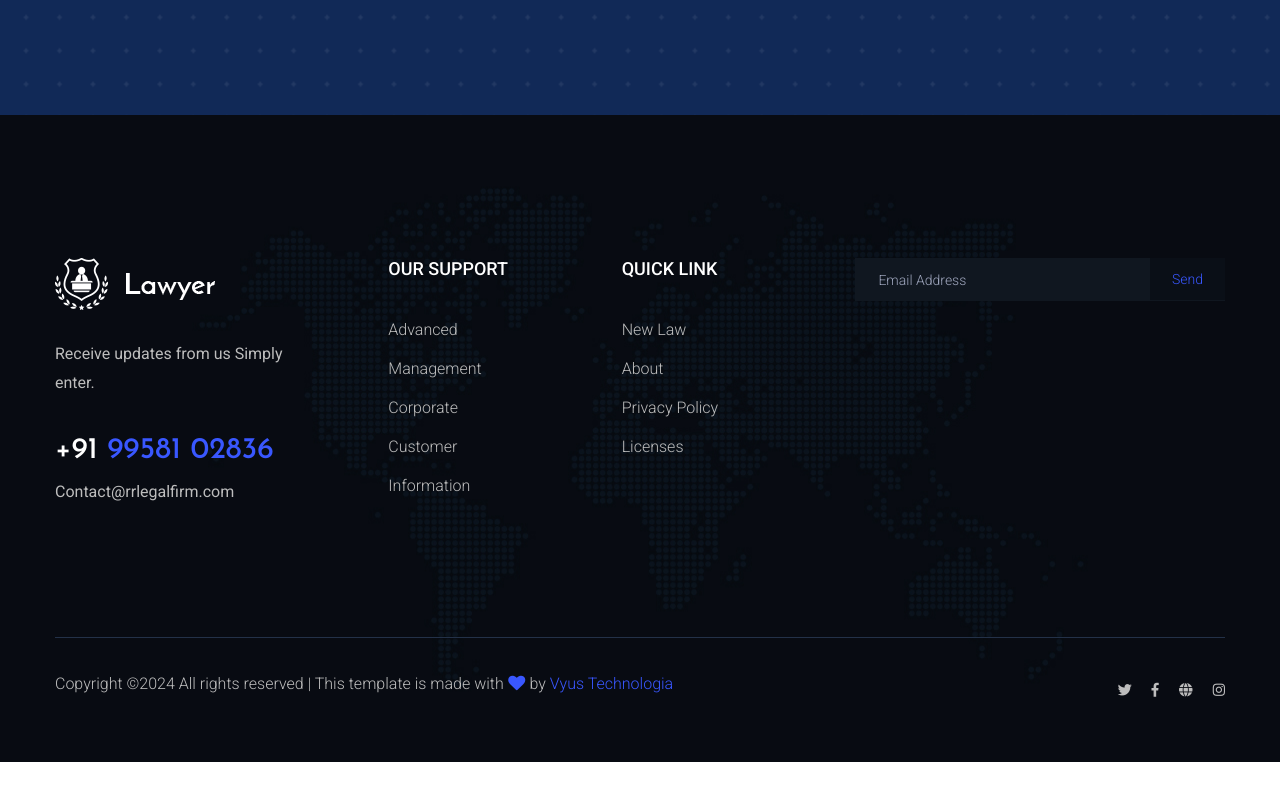
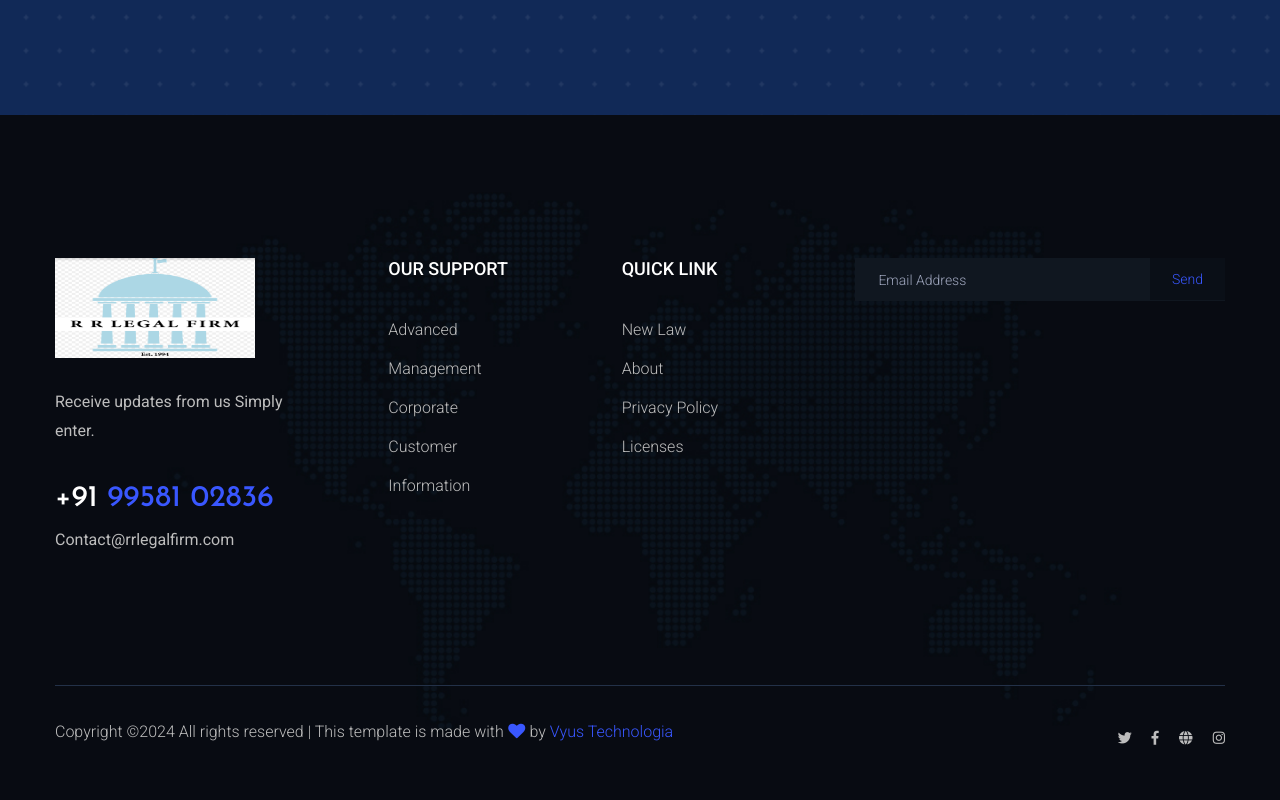
Before and after one commit to vipinkattungal/rrlegalfirm, a plain HTML site: page about.html in a window 1280 px wide. Shown: the part 2420-3220 px from the top of the page. Before the commit the page ends 3182 px from the top, so only its background shows below. Drawn offline with Linux system fonts and the light colour scheme.

Commit message:
update footer image logo
update footer image logo

```diff
--- a/about.html
+++ b/about.html
@@ -254,7 +254,7 @@
                             <div class="single-footer-caption mb-50">
                                 <!-- logo -->
                                 <div class="footer-logo">
-                                    <a href="index.html"><img src="assets/img/logo/logo2_footer.png" alt=""></a>
+                                    <a href="index.html"><img src="assets/img/logo/rrlogo.PNG" height="100" width="200" alt=""></a>
                                 </div>
                                 <div class="footer-tittle">
                                     <div class="footer-pera">
```
Also changed, not shown: contact.html (+1 -1 lines), index.html (+1 -1 lines).
